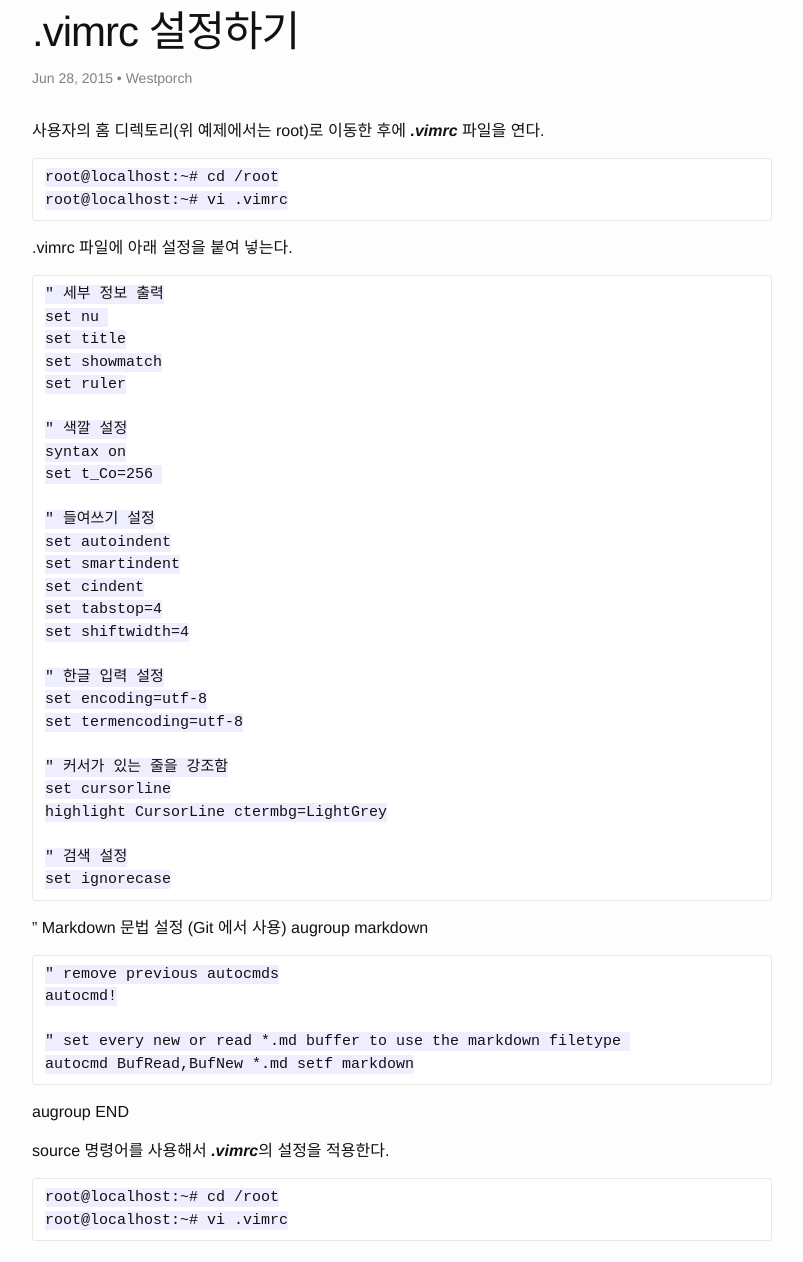
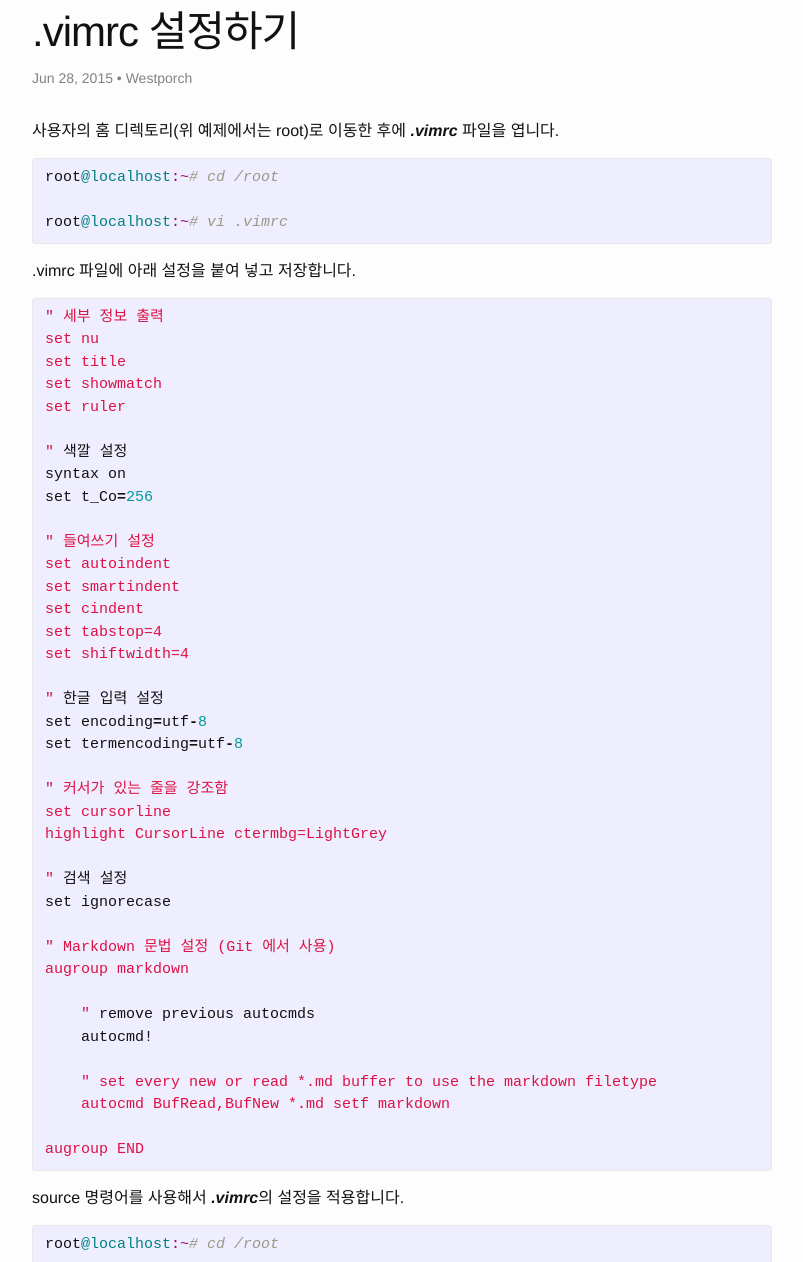
Before and after one commit to debianusers/debianusers.github.io, a Jekyll site: the page built from _posts/2015-06-28-.vimrc.md, in a window 1280 px wide and 1400 px high, scrolled down 243 px. Shown: the part 138-1400 px from the top of the window, without its empty margins (238-1041 px from the left). Built offline with Jekyll 4.4.1, drawn with Linux system fonts in a browser that asks for light colours; comment, search, counter and statistics services are not loaded; some of the changed text lies outside the part shown.

Commit message:
문법 및 어체 수정

````diff
--- a/_posts/2015-06-28-.vimrc.md
+++ b/_posts/2015-06-28-.vimrc.md
@@ -3,16 +3,16 @@ layout: post
 title: .vimrc 설정하기
 author: Westporch
 ---
-사용자의 홈 디렉토리(위 예제에서는 root)로 이동한 후에 ***.vimrc*** 파일을 연다.
+사용자의 홈 디렉토리(위 예제에서는 root)로 이동한 후에 ***.vimrc*** 파일을 엽니다.
 
-
-```
+{% highlight ruby %}
 root@localhost:~# cd /root
 root@localhost:~# vi .vimrc
-```
-.vimrc 파일에 아래 설정을 붙여 넣는다.
+{% endhighlight %}
 
-```
+.vimrc 파일에 아래 설정을 붙여 넣고 저장합니다.
+
+{% highlight ruby %}
 " 세부 정보 출력
 set nu
 set title
@@ -40,7 +40,7 @@ highlight CursorLine ctermbg=LightGrey
 
 " 검색 설정
 set ignorecase
-```
+
 " Markdown 문법 설정 (Git 에서 사용)
 augroup markdown
 
@@ -51,10 +51,11 @@ augroup markdown
     autocmd BufRead,BufNew *.md setf markdown
 
 augroup END
+{% endhighlight %}
 
-source 명령어를 사용해서 ***.vimrc***의 설정을 적용한다.
+source 명령어를 사용해서 ***.vimrc***의 설정을 적용합니다.
 
-```
+{% highlight ruby %}
 root@localhost:~# cd /root
 root@localhost:~# vi .vimrc
-```
+{% endhighlight %}
````
